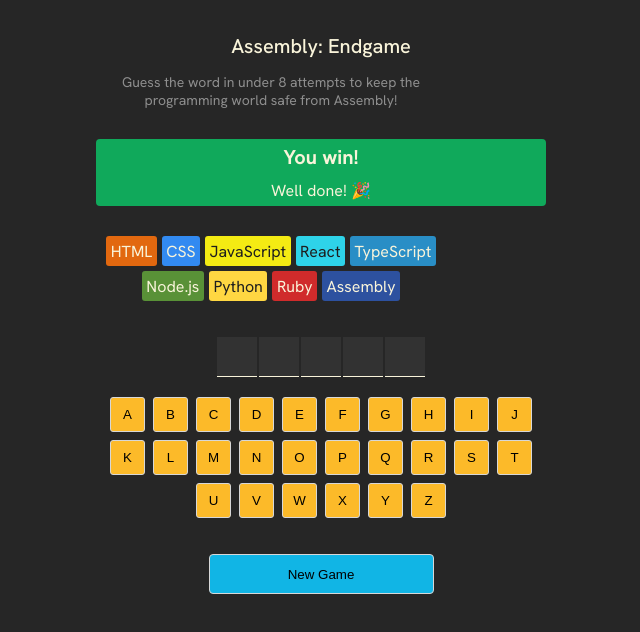
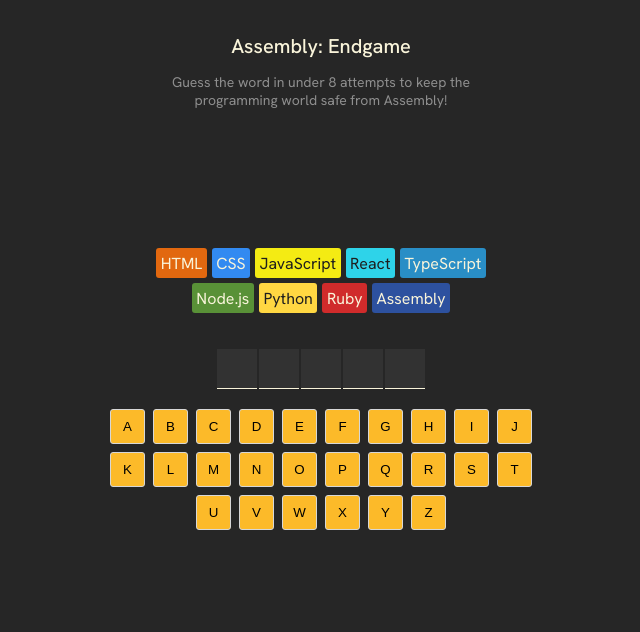
Before and after one commit to zahraai3/ReactProjects, a React (Vite) app in the folder Assembly-Endgame/: page / in a window 1280 px wide. Shown: the top 632 px of the page, without its empty margins (319-959 px from the left). Built offline with nearby package versions, Linux system fonts and the light colour scheme.

Commit message:
L-15: display won or lose status using ternary condition

```diff
--- a/Assembly-Endgame/src/App.jsx
+++ b/Assembly-Endgame/src/App.jsx
@@ -9,9 +9,14 @@
     const [currentWord , setCurrentWord] = React.useState("react")
     const [guessedLetters , setGuessedLetters] = React.useState([])
 
+
     //counting the wrong guesses
     const wrongGuessCount = guessedLetters.filter(letter => !currentWord.includes(letter)).length
     console.log(wrongGuessCount)
+
+    const isGameWon = currentWord.split("").every(letter => guessedLetters.includes(letter))
+    const isGameLost = wrongGuessCount >= (languages.length - 1)
+    const isGameOver = isGameWon || isGameLost
 
     //SET is similar to an array but it doesnt accept doublicated
     function addGuessedLetter(letter){
@@ -66,6 +71,11 @@
     })
 
 
+    const gameStatusClass = clsx("game-status" , {
+        won : isGameWon ,
+        lost : isGameLost
+    })
+
     return(
         <>
             <main>
@@ -73,9 +83,23 @@
                     <h1>Assembly: Endgame</h1>
                     <p>Guess the word in under 8 attempts to keep the programming world safe from Assembly!</p>
                 </header>
-                <section className="game-status">
-                    <h2>You win!</h2>
-                    <p>Well done! 🎉</p>
+                <section className={gameStatusClass}>
+                    { isGameOver ? (
+                        isGameWon ? (
+                            <>
+                                <h2>You win!</h2>
+                                <p>Well done! 🎉</p>
+                            </> ) : (
+                                <>
+                                <h2>Game Over!</h2>
+                                <p>You lose! Better start learning Assembly 😭</p>
+                                </>
+                            )
+                    ) : (
+                        null
+                    )
+
+                    }
                 </section>
                 <section className="language-chips">
                     {langElements}
@@ -86,7 +110,7 @@
                 <section className="keyboard">
                     {keyboardElement}
                 </section>
-                <button className="new-game">New Game</button>
+                {isGameOver && <button className="new-game">New Game</button>}
             </main>
         </>
     )
--- a/Assembly-Endgame/src/index.css
+++ b/Assembly-Endgame/src/index.css
@@ -9,10 +9,12 @@
     color: #D9D9D9;
     padding: 20px;
     height: 100vh;
+}
+main{
     display: flex;
-    justify-content: center;
+    flex-direction: column;
+    align-items: center;
 }
-
 header{
     text-align: center;
 }
@@ -29,7 +31,6 @@
     color:#8E8E8E ;
 }
 section.game-status{
-    background-color: #10A95B;
     display: flex;
     flex-direction: column;
     justify-content: center;
@@ -37,6 +38,17 @@
     color: #F9F4DA;
     border-radius: 4px;
     margin-block: 30px;
+    min-height: 65px;
+    width: 450px;
+}
+
+section.game-status.won{
+    background-color: #10A95B;
+}
+
+section.game-status.lost{
+    background-color: #BA2A2A;
+
 }
 
 section.game-status > h2{
```
